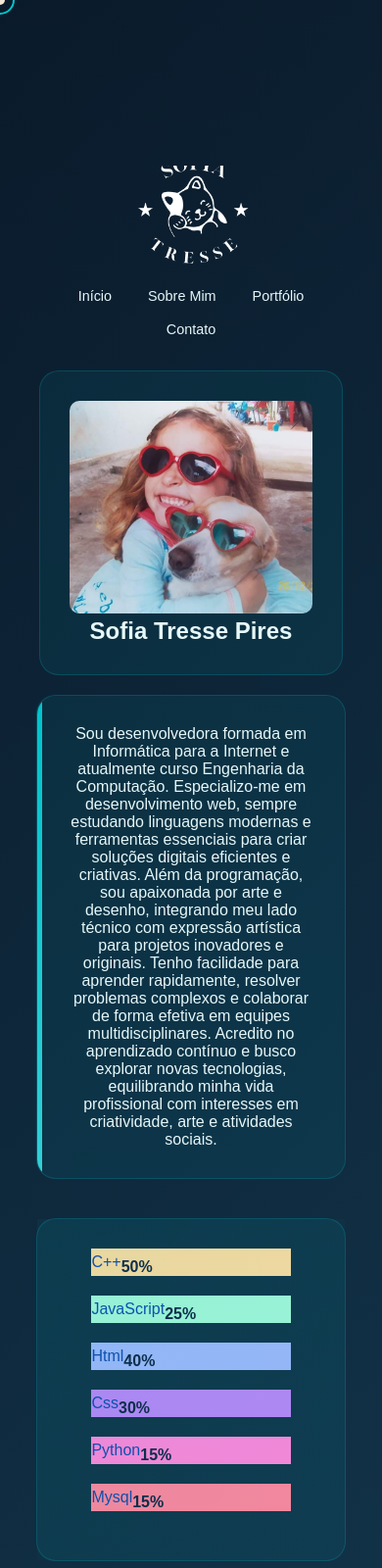
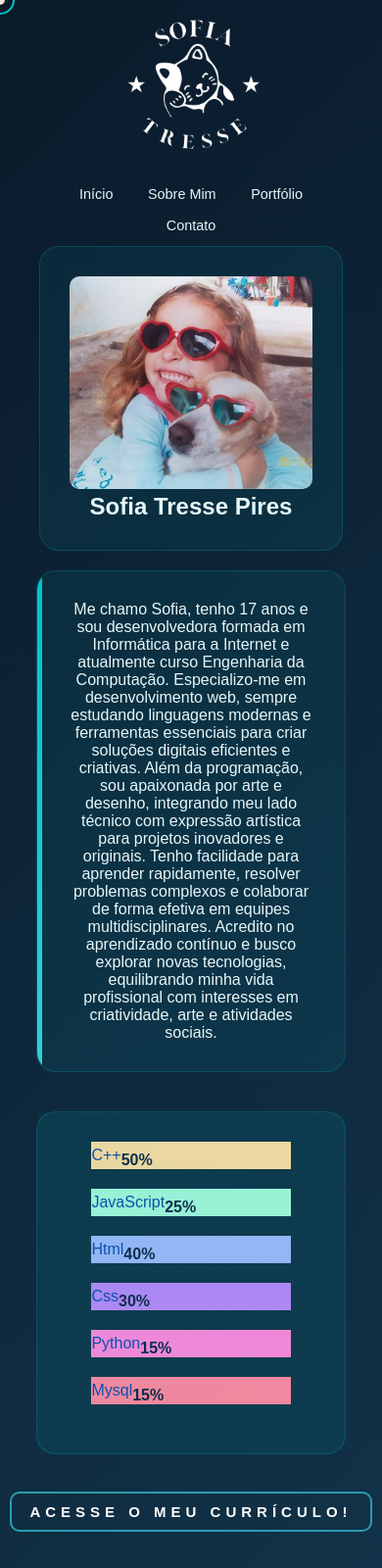
Before and after one commit to SofiaTresse/Portif-lio, a plain HTML site: page html/about.html in a window 390 px wide. Shown: the top 1600 px of the page at 98% size. Drawn offline with Linux system fonts and the light colour scheme.

Commit message:
Add files via upload

```diff
--- a/css/about.css
+++ b/css/about.css
@@ -219,12 +219,79 @@ nav ul li a:hover {
   position: relative;
   border: 1px solid rgba(0, 195, 203, 0.2);
 }
+.center-container {
+  display: flex;
+  justify-content: center;
+  align-items: center;
+}
 
+.curriculo {
+   display: inline-block;
+  position: relative;
+  padding: 1em 2em;
+  border: none;
+  border-radius: 5px;
+  font-weight: bold;
+  letter-spacing: 5px;
+  text-transform: uppercase;
+  cursor: pointer;
+  color: #2c9caf;
+  transition: all 1000ms;
+  font-size: 15px;
+  overflow: hidden;
+  outline: 2px solid #2c9caf;
+}
+
+.curriculo {
+  display: inline-block;       /* permite width/height/padding e transform */
+  position: relative;          /* necessário para o ::before absoluto */
+  overflow: hidden;            /* esconde a animação que sai da caixa */
+  padding: 10px 18px;
+  color: #ffffff;
+  background: transparent;
+  text-decoration: none;
+  border-radius: 8px;
+  transition: transform .25s ease, color .25s ease, outline .25s ease;
+  z-index: 0;                  /* mantém o link acima do ::before */
+}
+
+/* hover (com o ponto!) */
+.curriculo:hover {
+  color: #ffffff;
+  transform: scale(1.06);
+  outline: 2px solid #70bdca;
+  box-shadow: 4px 5px 17px -4px #268391;
+}
+
+/* pseudo-elemento que desliza por trás */
+.curriculo::before {
+  content: "";
+  position: absolute;
+  left: -50px;
+  top: 0;
+  width: 0;                    /* começa fechado */
+  height: 100%;
+  background-color: #2c9caf;
+  transform: skewX(45deg);
+  z-index: -1;                 /* fica atrás do texto */
+  transition: width 600ms ease;
+}
+
+/* quando hover, abre o background */
+.curriculo:hover::before {
+  width: 250%;
+}
+
+/* (opcional) suavizar leitura se precisar */
+.curriculo:focus {
+  outline: 3px solid rgba(44,156,175,0.25);
+  outline-offset: 3px;
+}
 
 /* Responsividade */
 @media (max-width: 768px) {
   body {
-    padding-top: 20vh;
+    padding-top: 2vh;
   }
 
   header {
@@ -237,14 +304,18 @@ nav ul li a:hover {
   }
 
   .logo {
-    width: 150px;
-    height: 100px;
+    width: 180px;
+    height: 150px;
     margin-bottom: 15px;
+  }
+  .foto{
+    margin-top: 65px;
   }
 
   nav ul {
     flex-wrap: wrap;
     justify-content: center;
+    font-size: 20px;
   }
 
   nav ul li a {
--- a/css/contact.css
+++ b/css/contact.css
@@ -615,3 +615,74 @@ nav ul li a:hover {
     color:#ffffff; /* turquesa claro no hover */
     transform: scale(1.1);
 }
+
+
+@media (max-width: 768px) {
+  body {
+    padding-top: 2vh;
+  }
+
+  header {
+    height: 20vh;
+  }
+
+  .container-menu {
+    flex-direction: column;
+    justify-content: center;
+  }
+
+  .logo {
+    width: 180px;
+    height: 150px;
+    margin-bottom: 15px;
+  }
+  .foto{
+    margin-top: 65px;
+  }
+
+  nav ul {
+    flex-wrap: wrap;
+    justify-content: center;
+    font-size: 20px;
+  }
+
+  nav ul li a {
+    padding: 8px 15px;
+    font-size: 0.9rem;
+  }
+
+  .contato{
+    margin-top: 20px;
+  }
+
+  .gender{
+    gap: 9px;
+    font-size: 13px;
+  }
+  .redes ul {
+    gap: 0px;
+  }
+  * {
+
+   box-sizing: content-box;
+}
+  .wrapper {
+    display: flex;          /* inline-flex -> flex (mais previsível) */
+    flex-wrap: nowrap;
+    justify-content: center;
+    align-items: center;
+    width: 100%;
+    height: auto;           /* remove a limitação de 120px */
+    padding-top: 40px;
+    overflow: visible;      /* permite que o ícone “ultrapasse” o container */
+  }
+
+  .wrapper .icon {
+    flex: 0 0 55px;        /* NÃO encolhe e tem largura fixa */
+    width: 55px;
+    height: 55px;          /* deixa circular proporcional */
+    border-radius: 50%;
+    margin: 4px; /* ou 2px, 5px… */
+    padding: 0;
+  }
+}
--- a/css/portifolio.css
+++ b/css/portifolio.css
@@ -366,14 +366,13 @@ nav ul li a:hover {
 
 .galeria {
     background-color: var(--card-bg);
-    margin-top: 10px;
-    margin-bottom: 10px;
-    margin-left: 500px;
-    margin-right: 500px;
+    margin: 20px auto; /* Centraliza automaticamente */
+    max-width: 1200px; /* Limite elegante para desktop */
     border-radius: 15px;
     padding: 20px;
     border: 1px solid rgba(0, 195, 203, 0.2);
 }
+
 
 .projects {
     display: flex;
@@ -473,11 +472,67 @@ nav ul li a:hover {
     color: var(--light);
 }
 
-/* Responsividade */
+
 @media (max-width: 768px) {
-    .galeria {
+  body {
+    padding-top: 2vh;
+  }
+
+  header {
+    height: 20vh;
+  }
+
+  .container-menu {
+    flex-direction: column;
+    justify-content: center;
+  }
+
+  .logo {
+    width: 180px;
+    height: 150px;
+    margin-bottom: 15px;
+  }
+  .foto{
+    margin-top: 65px;
+  }
+
+  nav ul {
+    flex-wrap: wrap;
+    justify-content: center;
+  }
+
+  nav ul li a {
+    padding: 8px 15px;
+    font-size: 0.9rem;
+  }
+
+  .chart {
+    flex-direction: column;
+    height: auto;
+    align-items: center;
+  }
+
+  .bar {
+    width: 80%;
+    height: 50px;
+    margin-bottom: 20px;
+    flex-direction: row;
+    align-items: center;
+  }
+
+  .bar .fill {
+    height: 100%;
+    border-radius: 0 8px 8px 0;
+  }
+
+  .timeline::before {
+    left: 30px;
+  }
+
+  .galeria {
         margin-left: 20px;
         margin-right: 20px;
+        margin-top: 30px;
     }
 
     .container-menu, .container {
@@ -491,4 +546,5 @@ nav ul li a:hover {
     nav ul li a {
         padding: 10px 15px;
     }
+
 }
--- a/html/about.html
+++ b/html/about.html
@@ -34,7 +34,7 @@
             </section>
 
             <section class="info">
-<p>Sou desenvolvedora formada em Informática para a Internet e atualmente curso Engenharia da Computação. Especializo-me em desenvolvimento web, sempre estudando linguagens modernas e ferramentas essenciais para criar soluções digitais eficientes e criativas. Além da programação, sou apaixonada por arte e desenho, integrando meu lado técnico com expressão artística para projetos inovadores e originais. Tenho facilidade para aprender rapidamente, resolver problemas complexos e colaborar de forma efetiva em equipes multidisciplinares. Acredito no aprendizado contínuo e busco explorar novas tecnologias, equilibrando minha vida profissional com interesses em criatividade, arte e atividades sociais.</p>
+<p>Me chamo Sofia, tenho 17 anos e sou desenvolvedora formada em Informática para a Internet e atualmente curso Engenharia da Computação. Especializo-me em desenvolvimento web, sempre estudando linguagens modernas e ferramentas essenciais para criar soluções digitais eficientes e criativas. Além da programação, sou apaixonada por arte e desenho, integrando meu lado técnico com expressão artística para projetos inovadores e originais. Tenho facilidade para aprender rapidamente, resolver problemas complexos e colaborar de forma efetiva em equipes multidisciplinares. Acredito no aprendizado contínuo e busco explorar novas tecnologias, equilibrando minha vida profissional com interesses em criatividade, arte e atividades sociais.</p>
             </section>
         </div>
 
@@ -64,10 +64,24 @@
                         <span class="label" style="color:#0d4dac">Mysql</span>
                         <span class="percentage">15%</span>
                     </div>
+
                 </div>
+
             </div>
+             <div class="center-container">
+  <a href="https://sofiatresse.github.io/Curriculo/"
+     class="curriculo"
+     target="_blank">
+     Acesse o meu currículo!
+  </a>
+</div>
+</a>
+
+
         </section>
     </div>
+
+
 
     <div class="timeline">
         <h1 style="color:#ffffff">Linha do Tempo</h1>
```
Also changed, not shown: css/style.css (+24 -6 lines), html/portifolio.html (+7 -7 lines).
